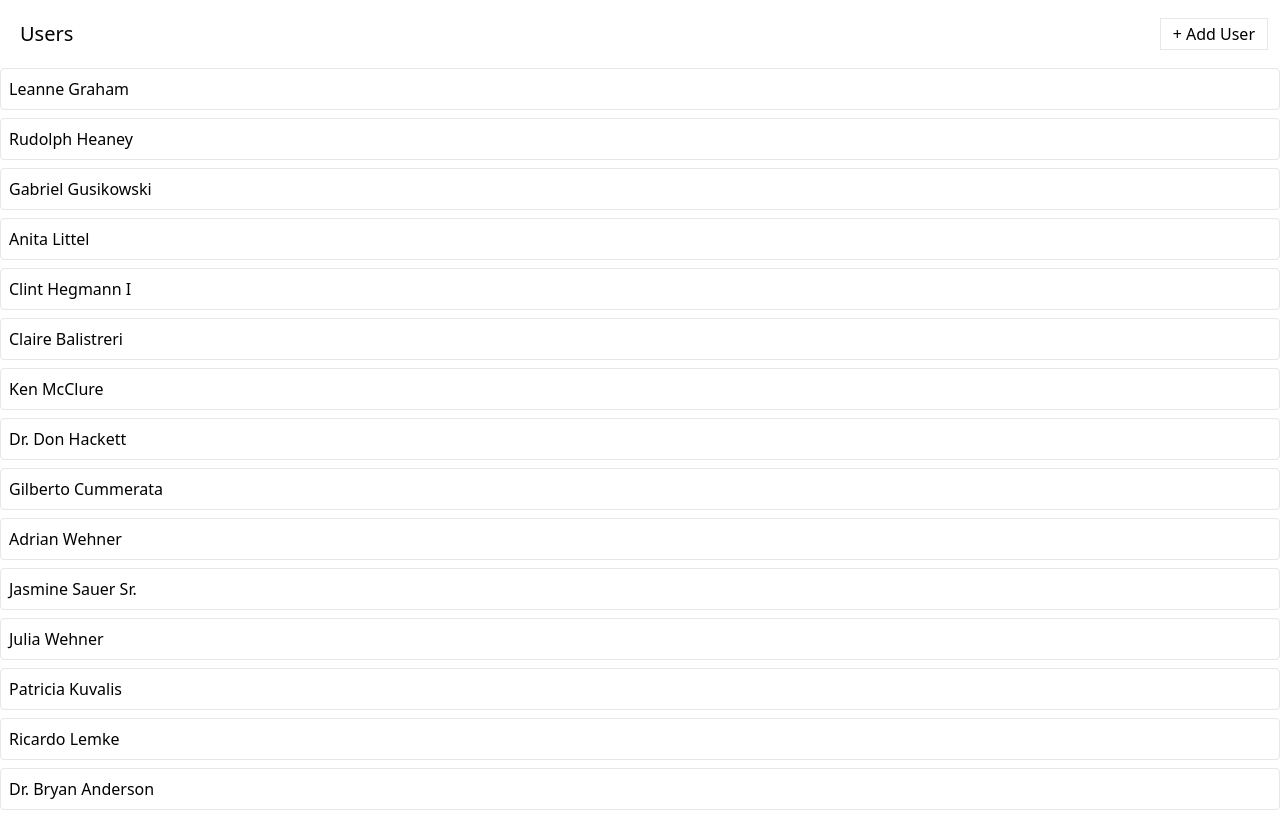
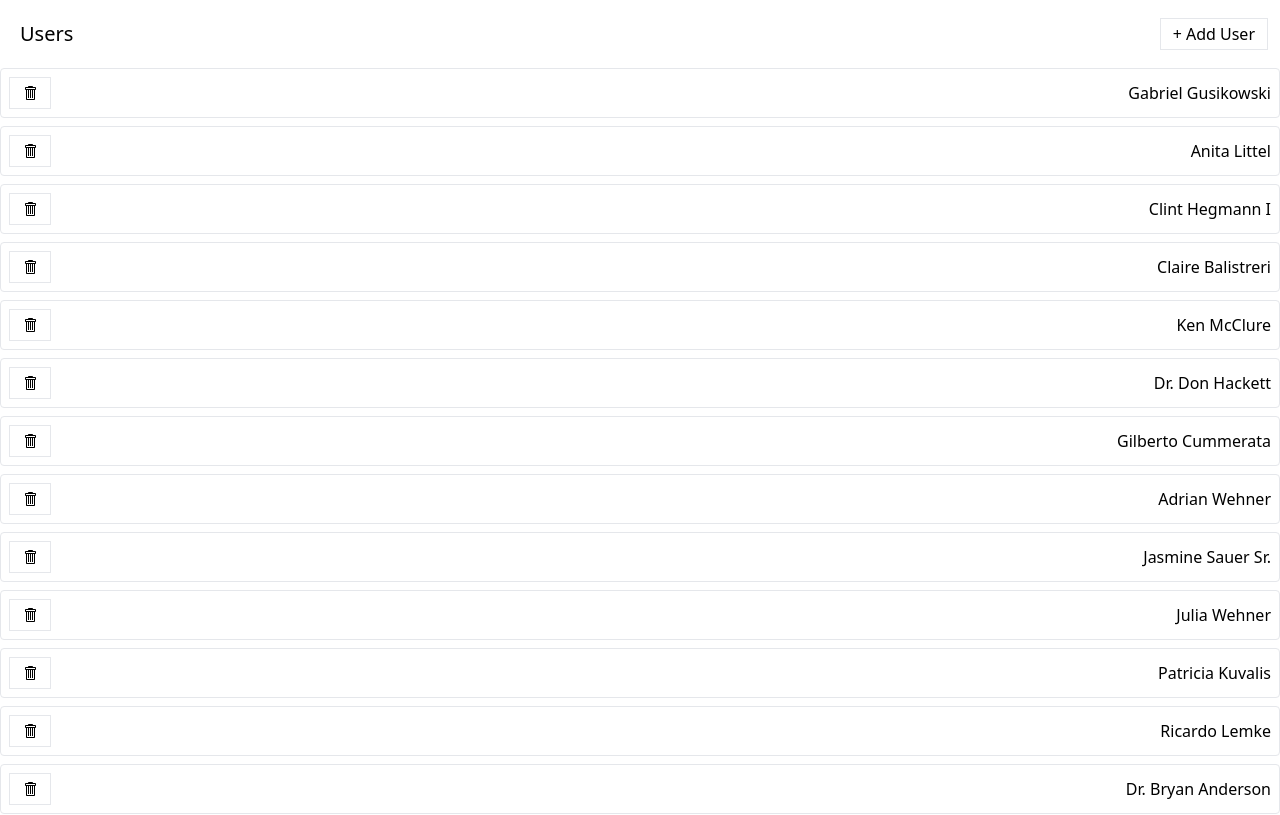
Before and after one commit to kirbeee/react_course, a React (Create React App) app in the folder section21-api-Async-Thunks/media/: page / in a window 1280 px wide. Shown: the top 815 px of the page. Built offline with nearby package versions, Linux system fonts and the light colour scheme; data requests are answered from the project's data file.

Commit message:
refactor user list

```diff
--- a/section21-api-Async-Thunks/media/db.json
+++ b/section21-api-Async-Thunks/media/db.json
@@ -1,13 +1,5 @@
 {
   "users": [
-    {
-      "id": "1",
-      "name": "Leanne Graham"
-    },
-    {
-      "id": "16b4",
-      "name": "Rudolph Heaney"
-    },
     {
       "id": "7761",
       "name": "Gabriel Gusikowski"
--- a/section21-api-Async-Thunks/media/src/components/UserListItem.js
+++ b/section21-api-Async-Thunks/media/src/components/UserListItem.js
@@ -1,7 +1,21 @@
+import { GoTrashcan } from 'react-icons/go';
+import Button from "./Button";
+import { removeUser } from "../store";
+import { useThunk } from '../hooks/use-thunk';
+
 function UserListItem({user}){
+    const [doRemoveUser, isLoading, error] = useThunk(removeUser);
+
+    const handleClick = () =>{
+        doRemoveUser(user);
+    }
+
     return (
         <div className="mb-2 border rounded">
             <div className="flex p-2 justify-between items-center cursor-pointer">
+                <Button loading={isLoading} onClick={handleClick}>
+                    <GoTrashcan />
+                </Button>
                 {user.name}
             </div>
         </div>
```
